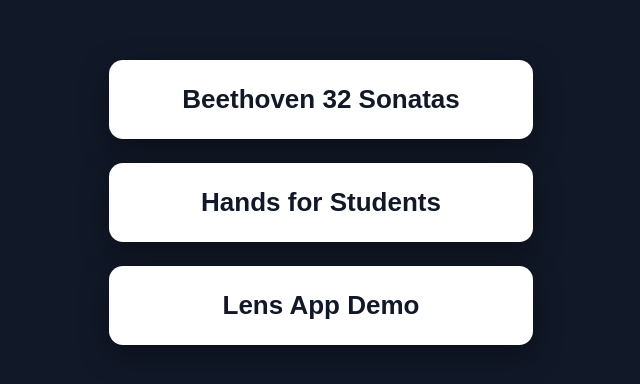
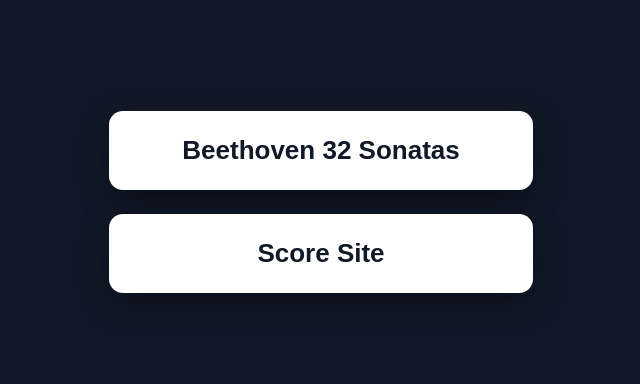
Before and after one commit to EvgenyTsizin/MuTube-Site, a plain HTML site: page index.html in a window 1280 px wide. Shown: the part 198-582 px from the top of the page, without its empty margins (319-959 px from the left). Drawn offline with Linux system fonts and the light colour scheme.

Commit message:
Update index.html

```diff
--- a/index.html
+++ b/index.html
@@ -56,16 +56,9 @@
 
     <a
         class="app-button"
-        href="http://85.130.232.197:8002/site7/"
+        href="https://85.130.232.197/score_site/index.html"
     >
-        Hands for Students
-    </a>
-
-    <a
-        class="app-button"
-        href="http://85.130.232.197:8002/site7/lens.html"
-    >
-        Lens App Demo
+        Score Site
     </a>
 </body>
 </html>
```
